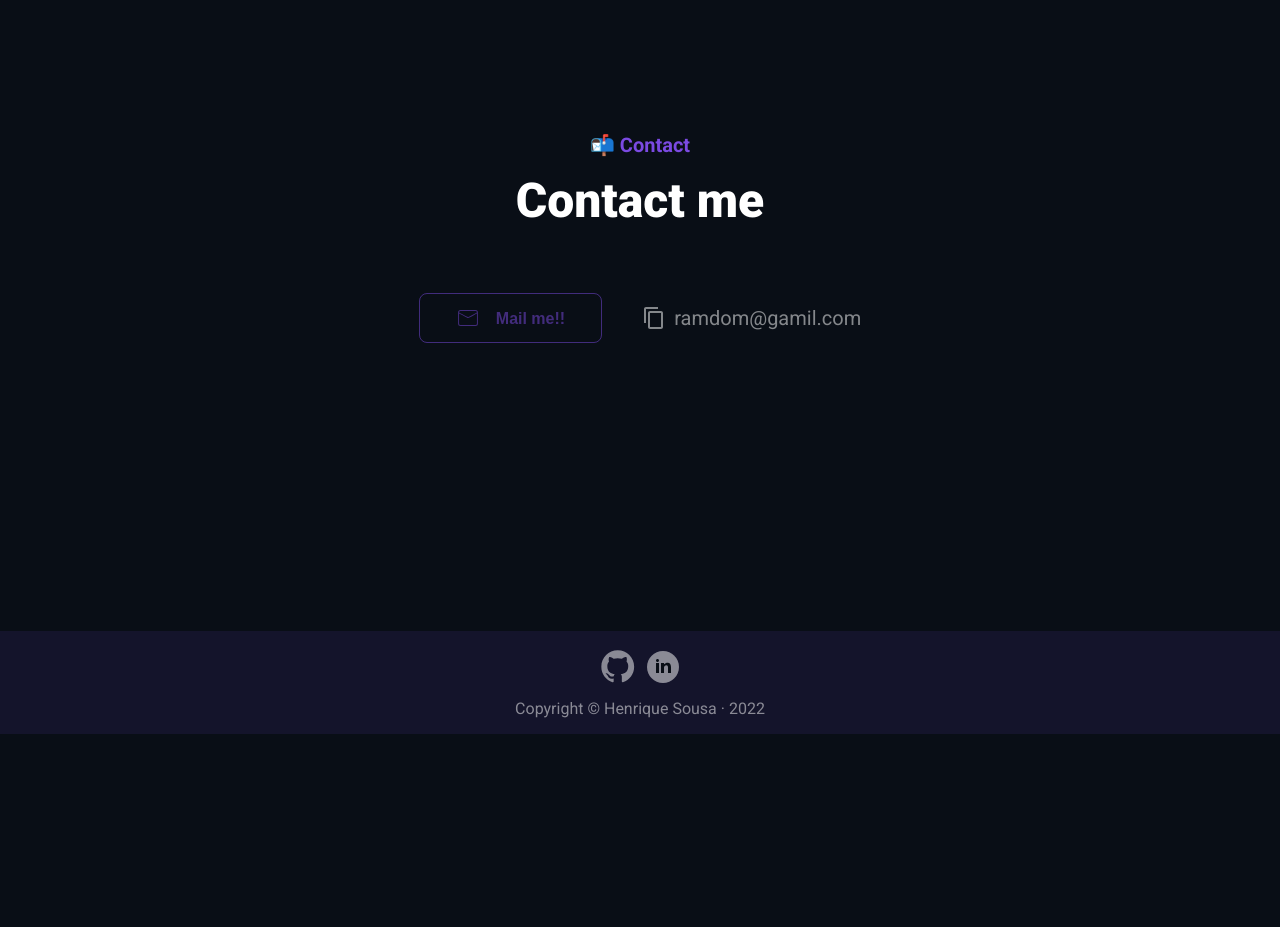
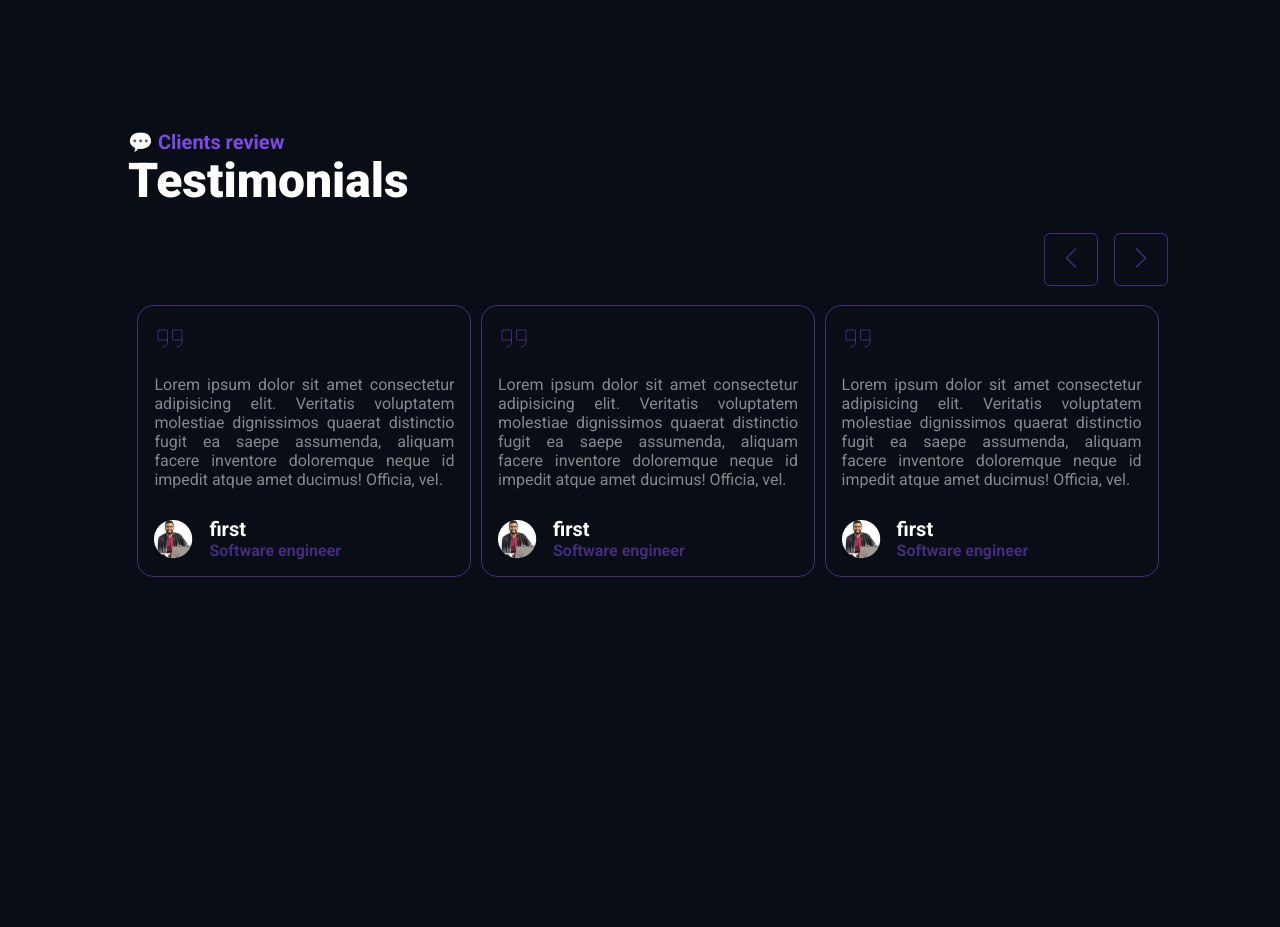
Before and after one commit to Shobhit-Mishra-02/portfolio-v3, a React (Create React App) app: page / in a window 1280 px wide. Shown: the part 3800-4727 px from the top of the page. Before the commit the page ends 4534 px from the top, so only its background shows below. Built offline with nearby package versions, Linux system fonts and the light colour scheme.

Commit message:
done with all the components

```diff
--- a/src/App.tsx
+++ b/src/App.tsx
@@ -5,6 +5,7 @@ import Header from "./components/Header";
 import Navigation from "./components/Navigation";
 import ProjectSection from "./components/ProjectSection";
 import SkillSection from "./components/SkillSection";
+import Testimonial from "./components/Testimonial";
 
 function App() {
   return (
@@ -15,6 +16,7 @@ function App() {
         <AboutSection />
         <ProjectSection />
         <SkillSection />
+        <Testimonial />
         <ContactSection />
       </div>
       <Footer />
--- /dev/null
+++ b/src/components/Testimonial.tsx
@@ -0,0 +1,83 @@
+import "../styles/Testimonial.css";
+import { ExpandOnLoading, UpMotionOnLoading } from "./LoadingAnimation";
+import TestimonialSlider from "./TestimonialSlider";
+
+const Card: React.FC<{ name: string }> = ({ name }) => {
+  return (
+    // <ExpandOnLoading>
+    <div className="testimonial_card">
+      <svg
+        width="32"
+        height="33"
+        viewBox="0 0 32 33"
+        fill="none"
+        xmlns="http://www.w3.org/2000/svg"
+      >
+        <path
+          d="M13.5 18.002H5C4.73478 18.002 4.48043 17.8966 4.29289 17.7091C4.10536 17.5215 4 17.2672 4 17.002V9.00195C4 8.73674 4.10536 8.48238 4.29289 8.29485C4.48043 8.10731 4.73478 8.00195 5 8.00195H12.5C12.7652 8.00195 13.0196 8.10731 13.2071 8.29485C13.3946 8.48238 13.5 8.73674 13.5 9.00195V20.002C13.5 21.328 12.9732 22.5998 12.0355 23.5375C11.0979 24.4752 9.82608 25.002 8.5 25.002"
+          stroke="#7B4AE2"
+          stroke-opacity="0.5"
+          stroke-linecap="round"
+          stroke-linejoin="round"
+        />
+        <path
+          d="M28 18.002H19.5C19.2348 18.002 18.9804 17.8966 18.7929 17.7091C18.6054 17.5215 18.5 17.2672 18.5 17.002V9.00195C18.5 8.73674 18.6054 8.48238 18.7929 8.29485C18.9804 8.10731 19.2348 8.00195 19.5 8.00195H27C27.2652 8.00195 27.5196 8.10731 27.7071 8.29485C27.8946 8.48238 28 8.73674 28 9.00195V20.002C28 21.328 27.4732 22.5998 26.5355 23.5375C25.5979 24.4752 24.3261 25.002 23 25.002"
+          stroke="#7B4AE2"
+          stroke-opacity="0.5"
+          stroke-linecap="round"
+          stroke-linejoin="round"
+        />
+      </svg>
+
+      <p className="testimonial_card__para">
+        Lorem ipsum dolor sit amet consectetur adipisicing elit. Veritatis
+        voluptatem molestiae dignissimos quaerat distinctio fugit ea saepe
+        assumenda, aliquam facere inventore doloremque neque id impedit atque
+        amet ducimus! Officia, vel.
+      </p>
+      <div className="testimonial_card__author">
+        <img src="/image 3.png" alt="client pic" />
+        <div>
+          <h4>{name}</h4>
+          <span>Software engineer</span>
+        </div>
+      </div>
+    </div>
+    // </ExpandOnLoading>
+  );
+};
+
+export default () => {
+  return (
+    <div className="testimonial_section container-margin">
+      <UpMotionOnLoading>
+        <div className="testimonial_section__heading">
+          <span>💬 Clients review</span>
+          <h2>Testimonials</h2>
+        </div>
+      </UpMotionOnLoading>
+      <div className="testimonial_window">
+        <div className="testimonial_section__cards">
+          <Card name="test" />
+          <Card name="test" />
+          <Card name="test" />
+        </div>
+      </div>
+
+      <div className="testimonial_slider__window">
+        <TestimonialSlider>
+          <div className="slider__item">
+            <Card name="first" />
+            <Card name="first" />
+            <Card name="first" />
+          </div>
+          <div className="slider__item">
+            <Card name="second" />
+            <Card name="second" />
+            <Card name="second" />
+          </div>
+        </TestimonialSlider>
+      </div>
+    </div>
+  );
+};
--- /dev/null
+++ b/src/components/TestimonialSlider.tsx
@@ -0,0 +1,48 @@
+import { ReactNode, useState } from "react";
+import "../styles/TestimonialSlider.css";
+import { BsChevronLeft, BsChevronRight } from "react-icons/bs";
+import { ExpandOnLoading } from "./LoadingAnimation";
+
+const TestimonialSlider: React.FC<{ children: ReactNode }> = ({ children }) => {
+  const totalSlides = 2;
+  const [sliderPosition, setSliderPosition] = useState(0);
+
+  const moveLeft = () => {
+    if (sliderPosition > 0) setSliderPosition(sliderPosition - 1);
+    else setSliderPosition(totalSlides - 1);
+  };
+
+  const moveRight = () => {
+    if (sliderPosition < totalSlides - 1) setSliderPosition(sliderPosition + 1);
+    else setSliderPosition(0);
+  };
+
+  return (
+    <ExpandOnLoading>
+      <div className="slider">
+        <div className="slider__buttons">
+          <button onClick={moveLeft} className="slider_btn__left">
+            <BsChevronLeft />
+          </button>
+          <button onClick={moveRight} className="slider_btn__right">
+            <BsChevronRight />
+          </button>
+        </div>
+        <div className="slider__window">
+          <div
+            style={{
+              transform: `translateX(-${
+                sliderPosition * (100 / totalSlides)
+              }%)`,
+            }}
+            className="slider__container"
+          >
+            {children}
+          </div>
+        </div>
+      </div>
+    </ExpandOnLoading>
+  );
+};
+
+export default TestimonialSlider;
--- /dev/null
+++ b/src/styles/Testimonial.css
@@ -0,0 +1,130 @@
+/* testimonial heading  */
+.testimonial_section__heading span {
+  font-style: normal;
+  font-weight: 700;
+  font-size: 20px;
+  line-height: 16px;
+
+  color: #7b4ae2;
+}
+
+.testimonial_section__heading h2 {
+  font-style: normal;
+  font-weight: 800;
+  font-size: 48px;
+  line-height: 56px;
+  padding-bottom: 1.5rem;
+}
+
+/* testimonial card  */
+.testimonial_card {
+  border: 1px solid rgba(123, 74, 226, 0.5);
+  border-radius: 16px;
+  padding: 1rem;
+  width: 300px;
+}
+.testimonial_card svg {
+  height: auto;
+  width: 32px;
+  margin-bottom: 1rem;
+}
+
+.testimonial_card__para {
+  font-style: normal;
+  font-weight: 400;
+  font-size: 16px;
+  line-height: 19px;
+  padding-bottom: 1.8rem;
+  text-align: justify;
+  color: rgba(255, 255, 255, 0.5);
+}
+
+.testimonial_card__author {
+  display: flex;
+  gap: 1rem;
+  justify-content: start;
+  align-items: center;
+}
+
+.testimonial_card__author div h4 {
+  font-style: normal;
+  font-weight: 700;
+  font-size: 20px;
+  line-height: 23px;
+  align-items: center;
+}
+
+.testimonial_card__author div span {
+  font-style: normal;
+  font-weight: 700;
+  font-size: 16px;
+  line-height: 19px;
+
+  color: rgba(123, 74, 226, 0.5);
+}
+
+/* testimonial cards section  */
+
+.testimonial_window {
+  overflow-x: auto;
+  padding: 0.2rem;
+}
+
+.testimonial_section__cards {
+  display: flex;
+  justify-content: start;
+  gap: 1rem;
+  flex-direction: row;
+  align-items: center;
+  width: fit-content;
+}
+
+.testimonial_slider__window {
+  width: 100%;
+  display: none;
+}
+
+/* Responsive design  */
+
+/* sm devices  */
+@media (min-width: 640px) {
+}
+
+/* md devices  */
+@media (min-width: 768px) {
+  .testimonial_window {
+    overflow-x: unset;
+    width: 100%;
+    display: flex;
+    justify-content: center;
+    align-items: center;
+  }
+
+  .testimonial_section__cards {
+    justify-content: center;
+    flex-wrap: wrap;
+  }
+
+  .testimonial_window {
+    display: none;
+  }
+
+  .testimonial_slider__window {
+    display: block;
+  }
+}
+
+/* lg devices  */
+@media (min-width: 1024px) {
+  .testimonial_section__cards {
+    gap: 1.5rem;
+  }
+}
+
+/* xl devices  */
+@media (min-width: 1280px) {
+}
+
+/* 2xl devices */
+@media (min-width: 1536px) {
+}
--- /dev/null
+++ b/src/styles/TestimonialSlider.css
@@ -0,0 +1,94 @@
+/* while slider  */
+.slider {
+  height: auto;
+  width: fit-content;
+  margin: auto;
+}
+
+/* slider buttons  */
+.slider__buttons {
+  display: flex;
+  gap: 1rem;
+  justify-content: end;
+  align-items: center;
+  padding-bottom: 1.2rem;
+}
+
+.slider_btn__right,
+.slider_btn__left {
+  background-color: transparent;
+  border: 1px solid rgba(123, 74, 226, 0.5);
+  border-radius: 6px;
+  padding: 12px 14px;
+  color: rgba(123, 74, 226, 0.5);
+  cursor: pointer;
+}
+
+.slider_btn__left svg,
+.slider_btn__right svg {
+  height: auto;
+  width: 24px;
+}
+
+/* slider items  */
+.slider__window {
+  /* border: 1px solid yellow; */
+  overflow-x: hidden;
+  width: 700px;
+}
+
+.slider__container {
+  height: auto;
+  width: fit-content;
+  display: flex;
+  justify-content: start;
+  align-items: center;
+  /* gap: 0.5rem; */
+  flex-direction: row;
+  transition: all ease-in-out 0.6s;
+}
+
+.slider__item {
+  display: flex;
+  justify-content: center;
+  align-items: center;
+  gap: 0.4rem;
+  flex-direction: row;
+  flex-wrap: wrap;
+  width: 700px;
+  /* border: 1px solid white; */
+}
+
+/* Responsive design  */
+
+/* sm devices  */
+@media (min-width: 640px) {
+}
+
+/* md devices  */
+@media (min-width: 768px) {
+}
+
+/* lg devices  */
+@media (min-width: 1024px) {
+  .slider__item,
+  .slider__window {
+    width: 750px;
+  }
+}
+
+/* xl devices  */
+@media (min-width: 1280px) {
+  .slider__item,
+  .slider__window {
+    width: 1040px;
+  }
+
+  .slider__item {
+    gap: 0.6rem;
+  }
+}
+
+/* 2xl devices */
+@media (min-width: 1536px) {
+}
```
Also changed, not shown: public/Quotes.svg (added), public/image 3.png (added).
